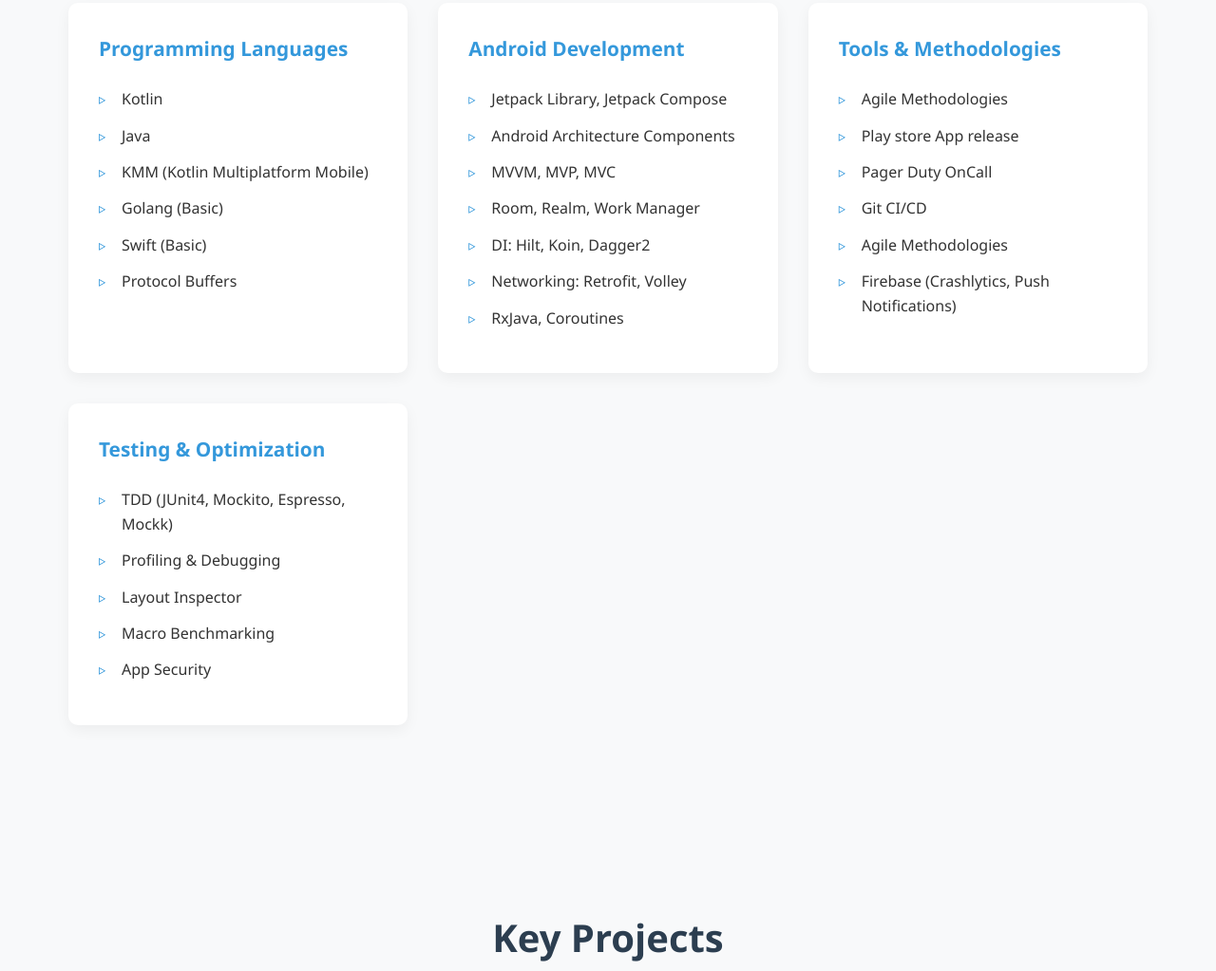
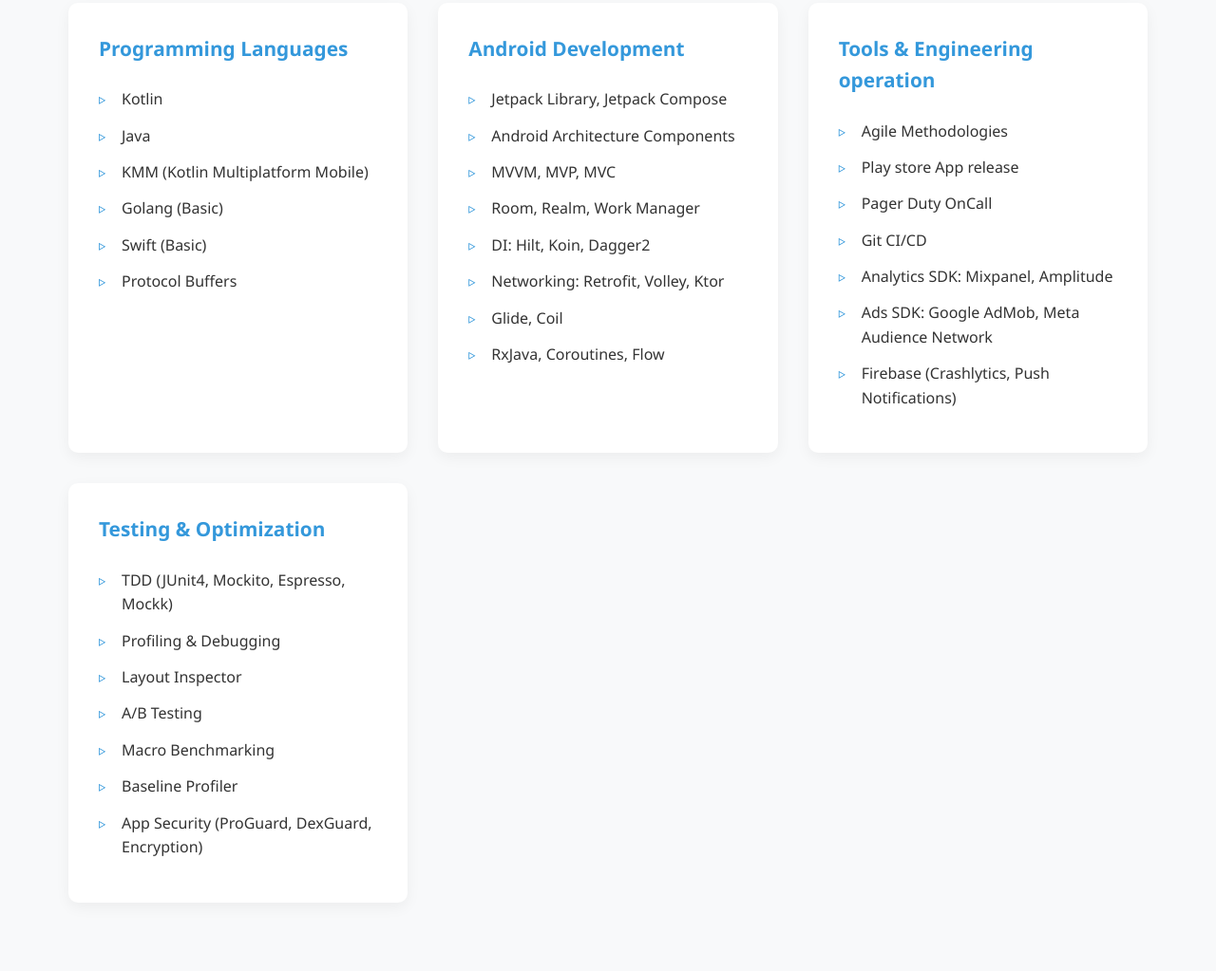
Before and after one commit to amarpalsingh90/LeadAndroidPortfolio, a website: page index.html in a window 1280 px wide. Shown: the part 1717-2740 px from the top of the page at 95% size. Drawn offline with Linux system fonts and the light colour scheme.

Commit message:
Added More skills

```diff
--- a/index.html
+++ b/index.html
@@ -83,18 +83,20 @@
                 <li>MVVM, MVP, MVC</li>
                 <li>Room, Realm, Work Manager</li>
                 <li>DI: Hilt, Koin, Dagger2</li>
-                <li>Networking: Retrofit, Volley</li>
-                <li>RxJava, Coroutines</li>
+                <li>Networking: Retrofit, Volley, Ktor</li>
+                <li>Glide, Coil</li>
+                <li>RxJava, Coroutines, Flow</li>
             </ul>
         </div>
         <div class="skill-category">
-            <h3>Tools & Methodologies</h3>
+            <h3>Tools & Engineering operation</h3>
             <ul class="skill-list">
                 <li>Agile Methodologies</li>
                 <li>Play store App release</li>
                 <li>Pager Duty OnCall</li>
                 <li>Git CI/CD</li>
-                <li>Agile Methodologies</li>
+                <li>Analytics SDK: Mixpanel, Amplitude</li>
+                <li>Ads SDK: Google AdMob, Meta Audience Network</li>
                 <li>Firebase (Crashlytics, Push Notifications)</li>
             </ul>
         </div>
@@ -104,8 +106,10 @@
                 <li>TDD (JUnit4, Mockito, Espresso, Mockk)</li>
                 <li>Profiling & Debugging</li>
                 <li>Layout Inspector</li>
+                <li>A/B Testing</li>
                 <li>Macro Benchmarking</li>
-                <li>App Security</li>
+                <li>Baseline Profiler</li>
+                <li>App Security (ProGuard, DexGuard, Encryption)</li>
             </ul>
         </div>
     </div>
```
